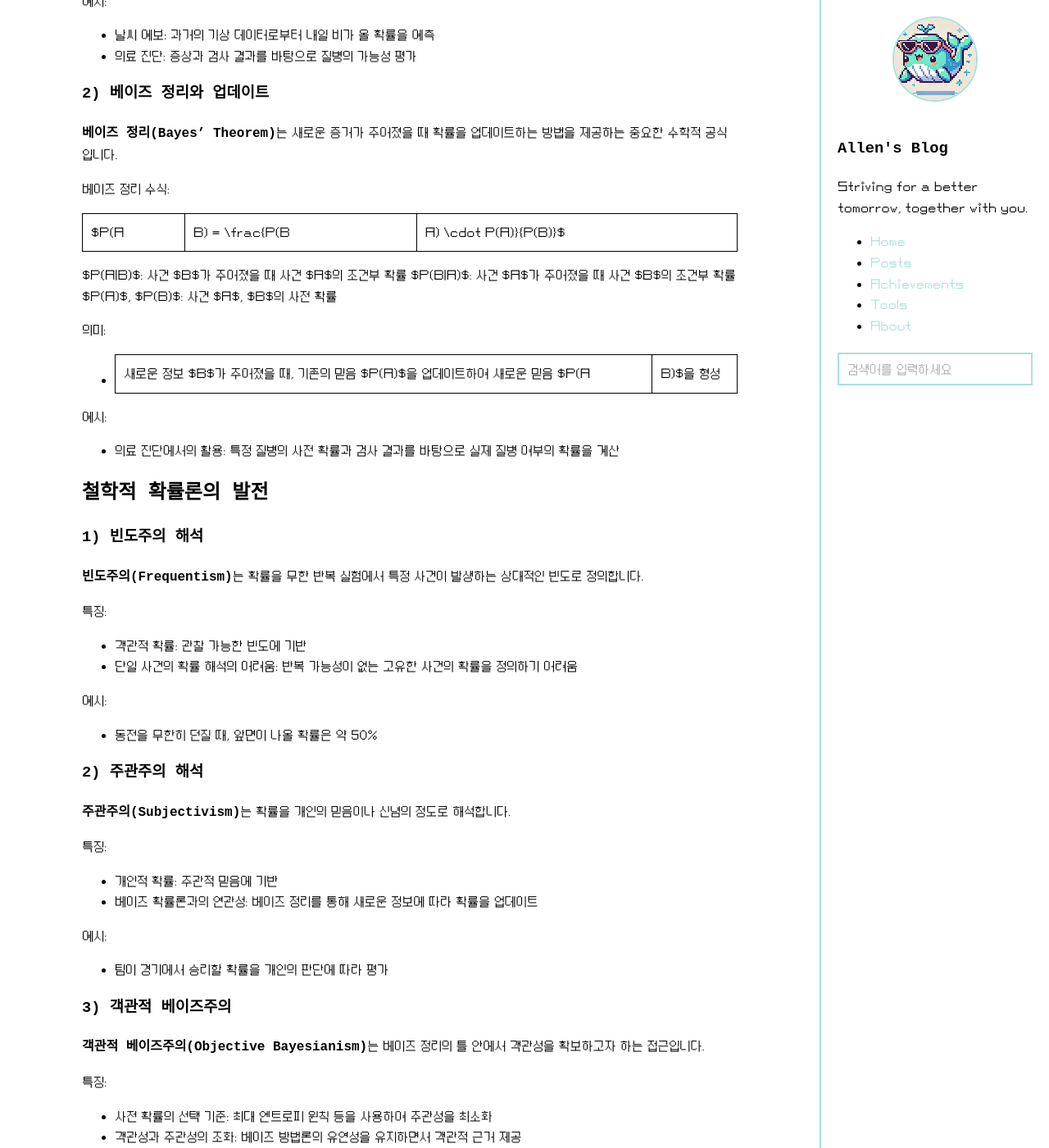
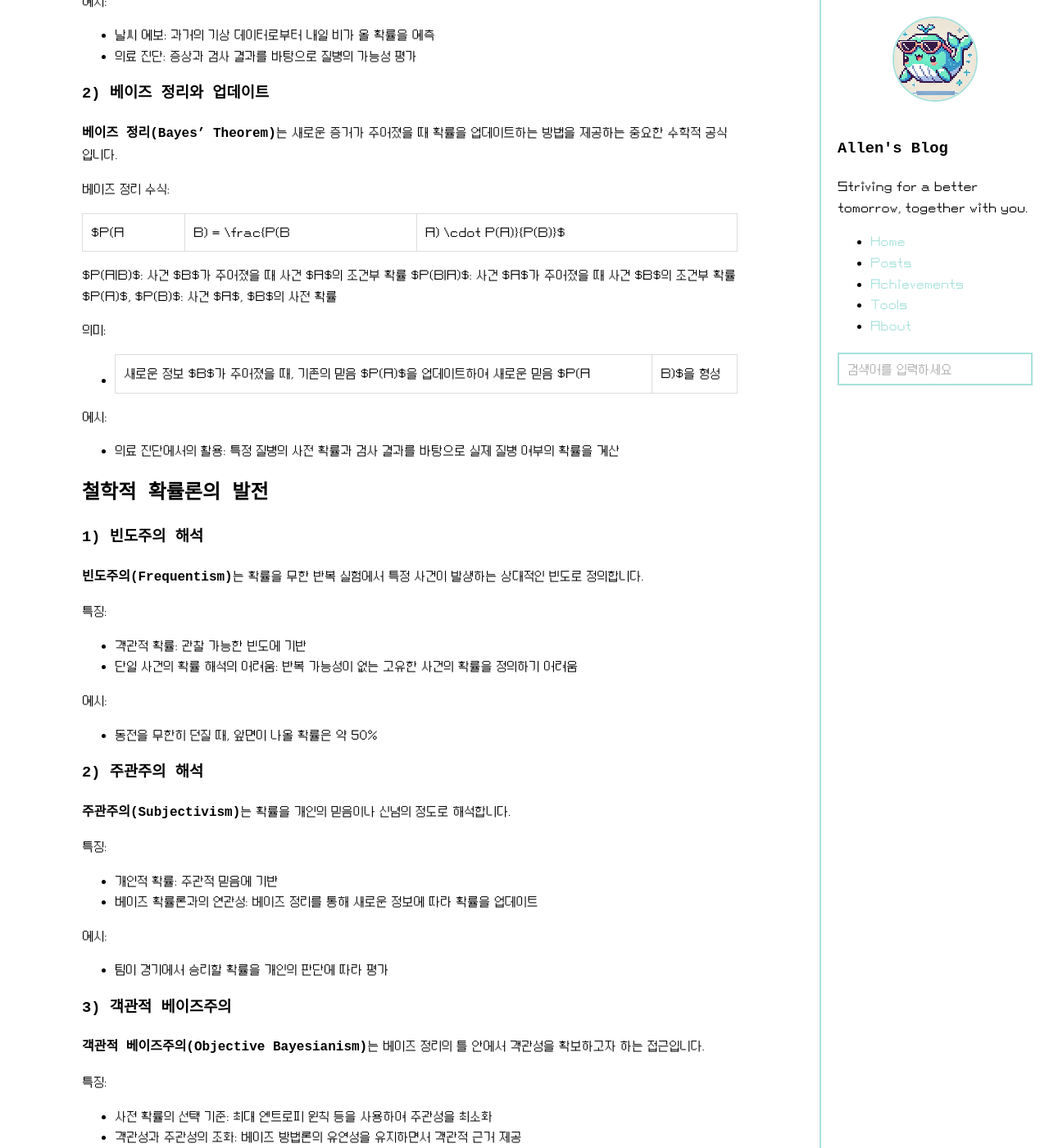
Before and after one commit to allenkang92/allenkang92.github.io, a Jekyll site: the page built from _posts/2024-09-19-5장-확률과통계의철학적의미.md, in a window 1280 px wide and 1400 px high, scrolled down 1060 px. Shown: the whole window at 82% size. Built offline with Jekyll 4.4.1, drawn with Linux system fonts in a browser that asks for light colours; some web fonts are replaced; comment, search, counter and statistics services are not loaded.

Commit message:
css 재수정

```diff
--- a/assets/css/main.css
+++ b/assets/css/main.css
@@ -720,7 +720,7 @@ table {
 th, td {
   padding: 10px;
   text-align: left;
-  border: 1px solid #000000;
+  border: 1px solid #ddd;
 }
 
 th {
--- a/assets/css/style.css
+++ b/assets/css/style.css
@@ -720,7 +720,7 @@ table {
 th, td {
   padding: 10px;
   text-align: left;
-  border: 1px solid #000000;
+  border: 1px solid #ddd;
 }
 
 th {
```
